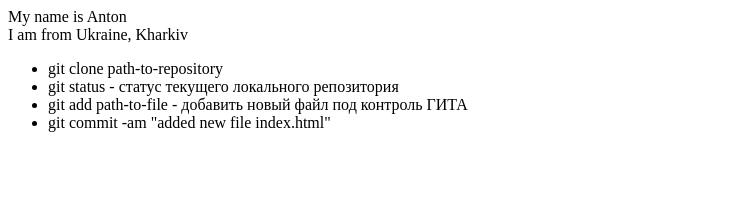
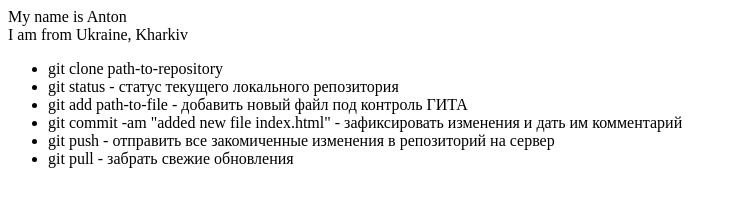
Before and after one commit to ant-kit/git-lesson, a plain HTML site: page index.html in a window 1280 px wide. Shown: the whole page, without its empty margins (0-737 px from the left). Drawn offline with Linux system fonts and the light colour scheme.

Commit message:
added new instructions to html

```diff
--- a/index.html
+++ b/index.html
@@ -10,6 +10,8 @@
 		<li>git clone path-to-repository</li>
 		<li>git status - статус текущего локального репозитория</li>
 		<li>git add path-to-file - добавить новый файл под контроль ГИТА</li>
-		<li>git commit -am "added new file index.html"</li>
+		<li>git commit -am "added new file index.html" - зафиксировать изменения и дать им комментарий</li>
+		<li>git push - отправить все закомиченные изменения в репозиторий на сервер</li>
+		<li>git pull - забрать свежие обновления</li>
 	</ul>
 </div>
```
